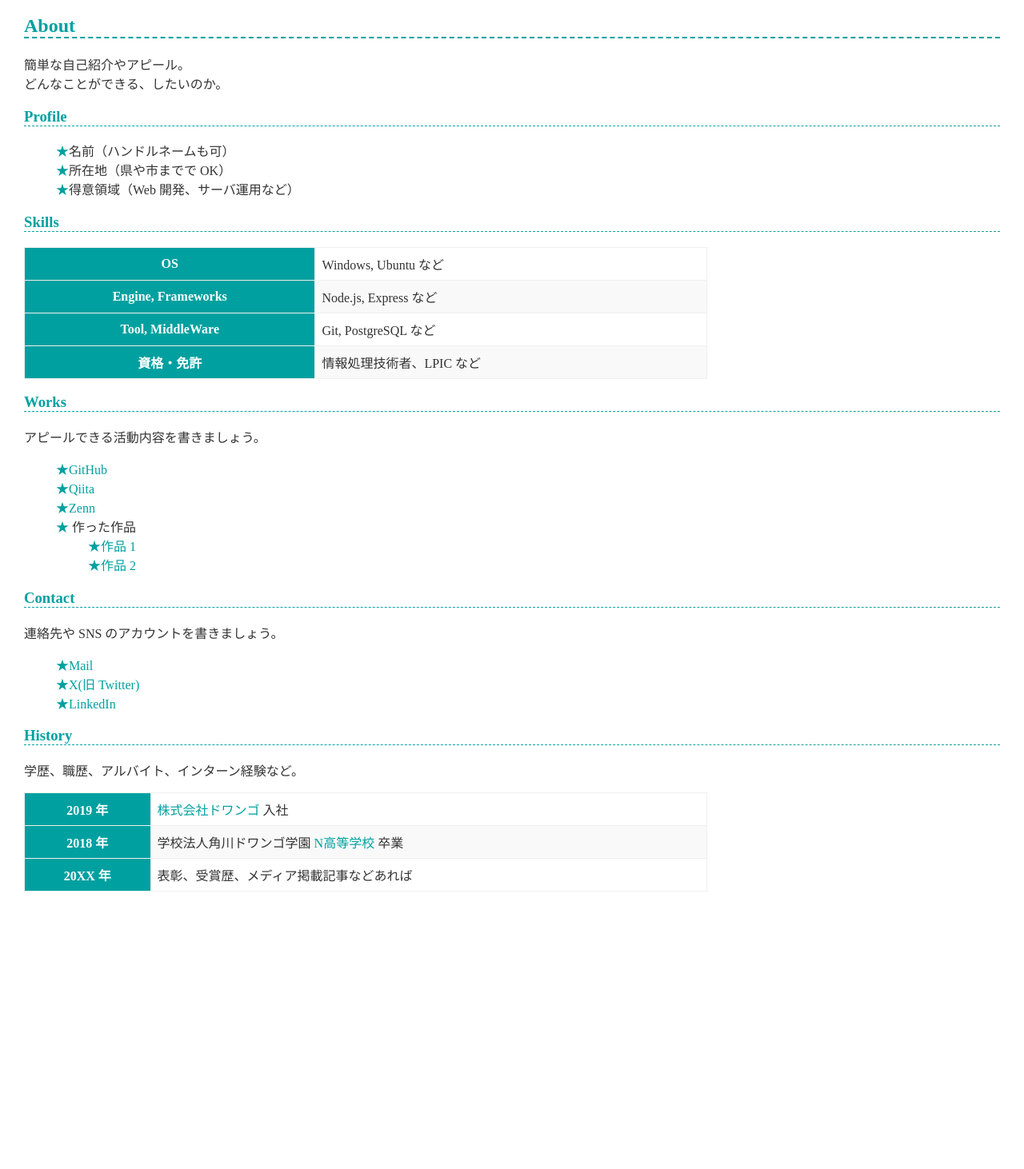
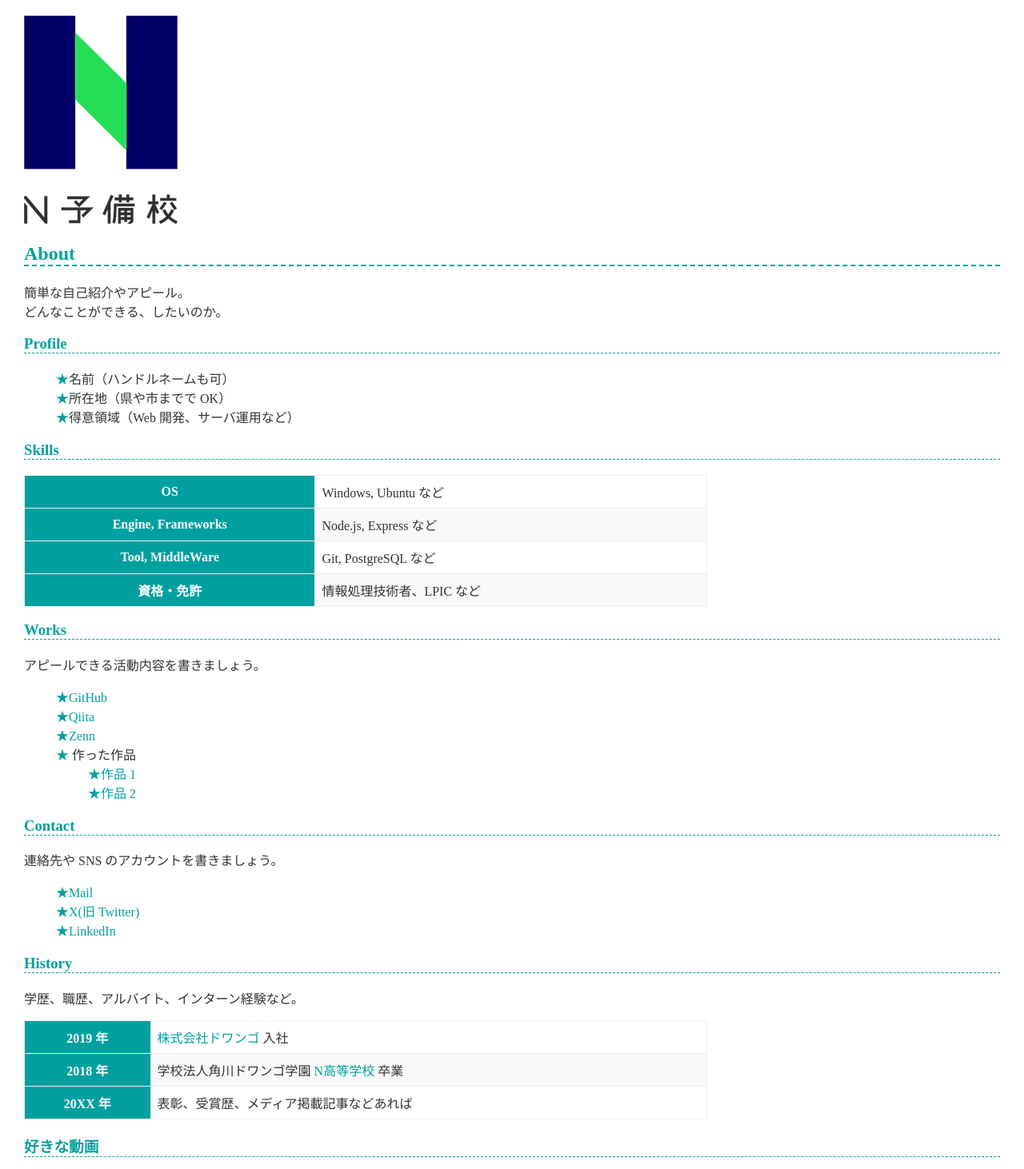
Before and after one commit to act712/act712.github.io, a plain HTML site: page index.html in a window 1280 px wide. Shown: the part 94-1556 px from the top of the page at 80% size. Before the commit the page ends 1209 px from the top, so only its background shows below. Drawn offline with Linux system fonts and the light colour scheme.

Commit message:
Add profile image and YouTube video section
Added a profile image and a YouTube video embed.

```diff
--- a/index.html
+++ b/index.html
@@ -8,6 +8,7 @@
   </head>
   <body>
     <h1>act712</h1>
+    <img src="profile_image.png">
   </body>
 </html>
 
@@ -83,3 +84,6 @@
         <td>表彰、受賞歴、メディア掲載記事などあれば</td>
       </tr>
     </table>
+
+    <h3>好きな動画</h3>
+    <iframe width="560" height="315" src="https://www.youtube.com/embed/WkqPh70G3gY?si=rXtDo0ZpEXmeidln" title="YouTube video player" frameborder="0" allow="accelerometer; autoplay; clipboard-write; encrypted-media; gyroscope; picture-in-picture; web-share" allowfullscreen></iframe>
```
